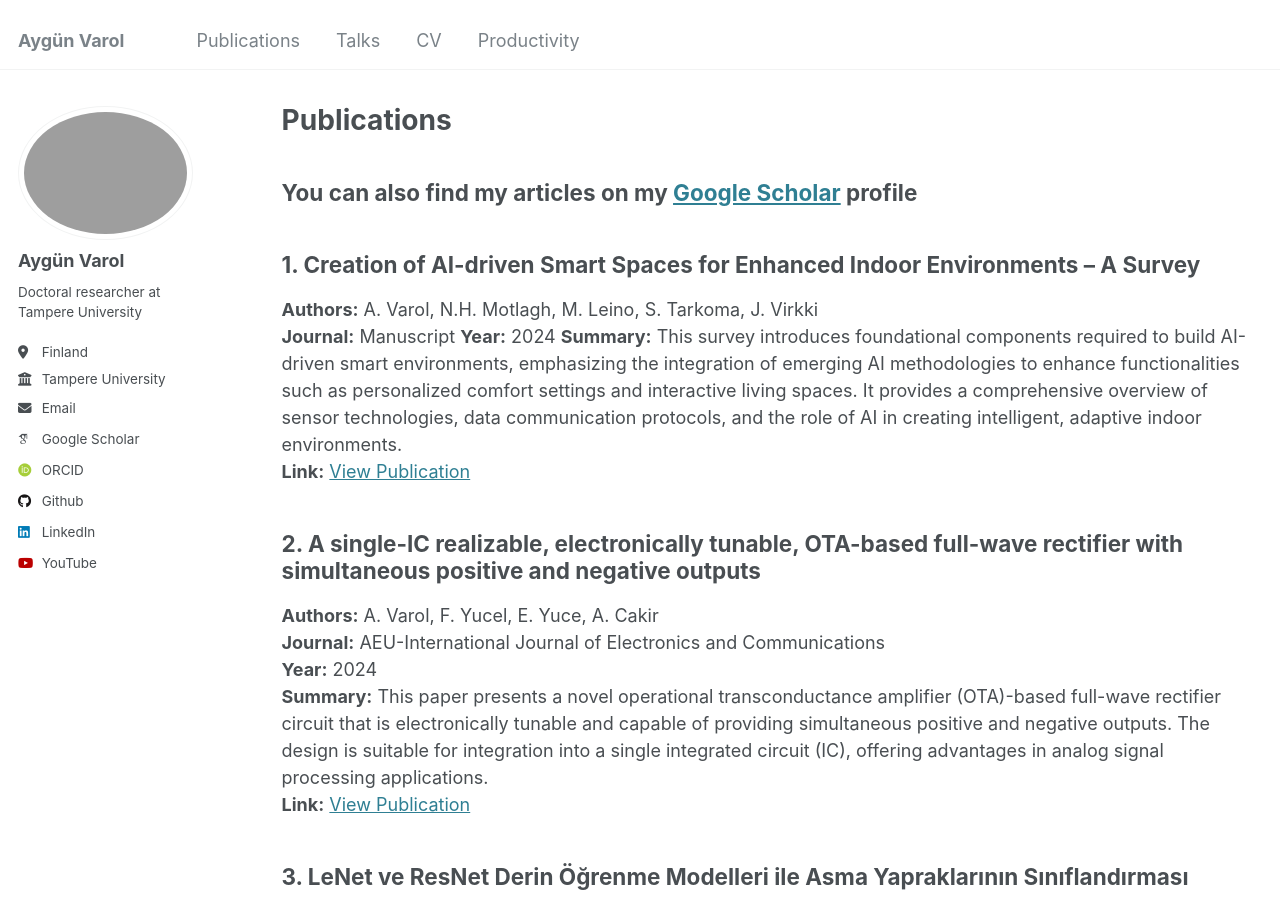
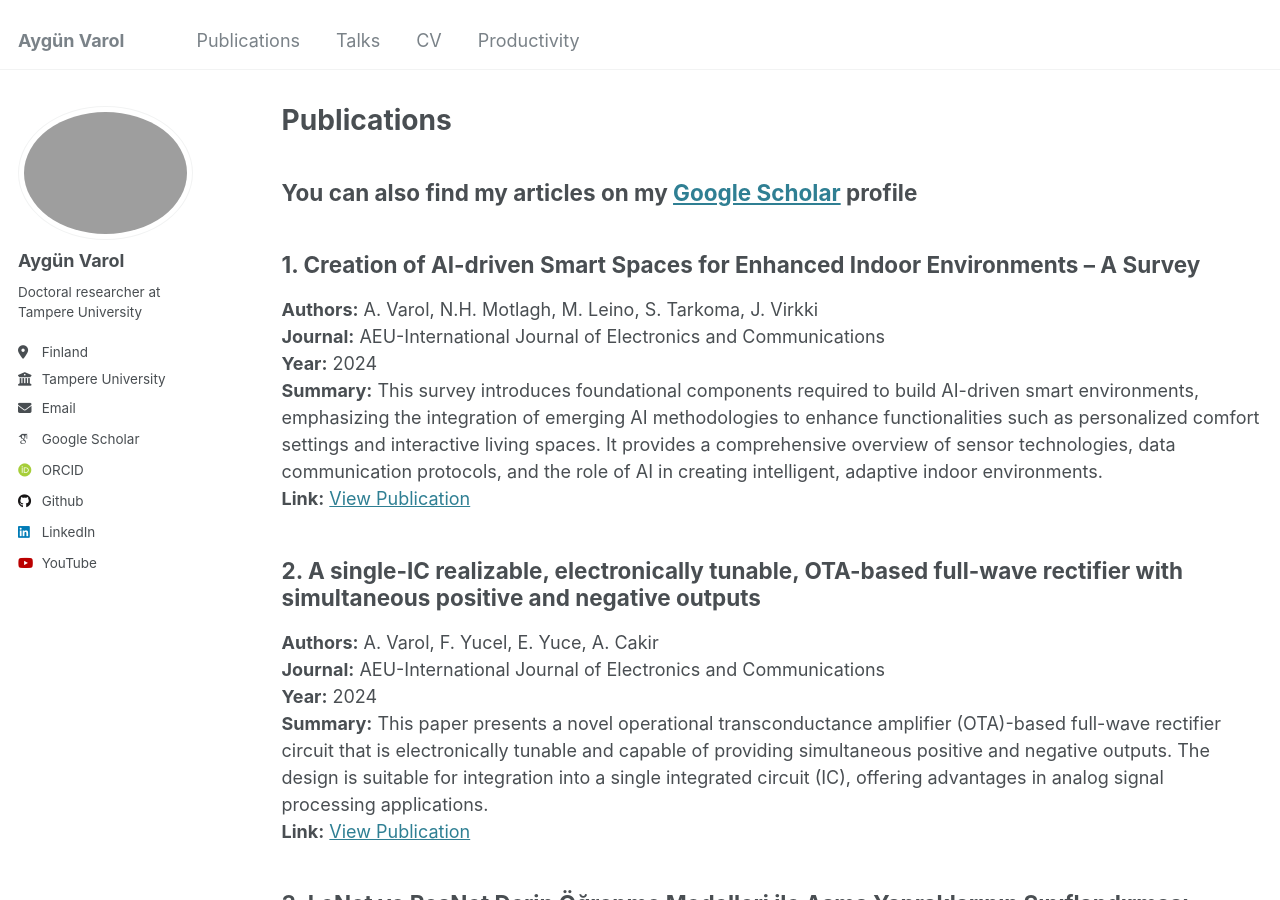
Before and after one commit to AygunVarol/aygunvarol.github.io, a Jekyll site: the page built from _pages/publications.md, in a window 1280 px wide and 900 px high. Built offline with Jekyll 4.4.1, drawn with Linux system fonts in a browser that asks for light colours; some web fonts are replaced.

Commit message:
Update publications.md

```diff
--- a/_pages/publications.md
+++ b/_pages/publications.md
@@ -11,7 +11,7 @@
 ## 1. Creation of AI-driven Smart Spaces for Enhanced Indoor Environments – A Survey
 
 **Authors:** A. Varol, N.H. Motlagh, M. Leino, S. Tarkoma, J. Virkki
-**Journal:** Manuscript
+**Journal:** AEU-International Journal of Electronics and Communications
 **Year:** 2024
 **Summary:** This survey introduces foundational components required to build AI-driven smart environments, emphasizing the integration of emerging AI methodologies to enhance functionalities such as personalized comfort settings and interactive living spaces. It provides a comprehensive overview of sensor technologies, data communication protocols, and the role of AI in creating intelligent, adaptive indoor environments.
 **Link:** [View Publication](https://arxiv.org/pdf/2412.14708?)
```
